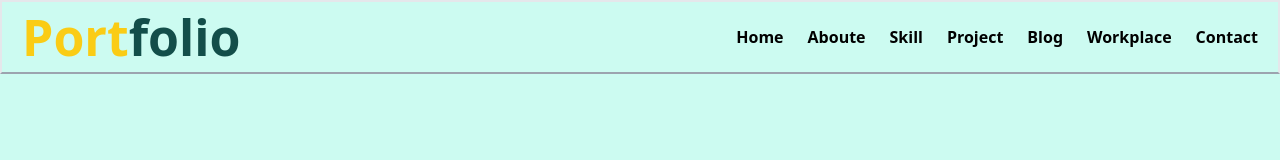
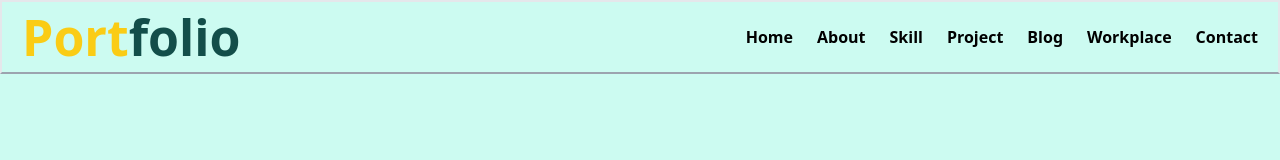
Before and after one commit to masterusmanov/Personal-Portfolio, a Nuxt app: page / in a window 1280 px wide. Shown: the top 160 px of the page. Built offline with nearby package versions, Linux system fonts and the light colour scheme; no server answers.

Commit message:
Update Header.vue

```diff
--- a/components/Header.vue
+++ b/components/Header.vue
@@ -9,7 +9,7 @@
                 </div>
                 <div class="menu w-1/2 flex justify-end items-center font-bold gap-6 mr-5">
                     <a href="#aboute" class="hover:text-red-500">Home</a>
-                    <a href="#aboute" class="hover:text-red-500">Aboute</a>
+                    <a href="#aboute" class="hover:text-red-500">About</a>
                     <a href="#skills" class="hover:text-red-500">Skill</a>
                     <a href="#project" class="hover:text-red-500">Project</a>
                     <a href="/blog" class="hover:text-red-500">Blog</a>
```
